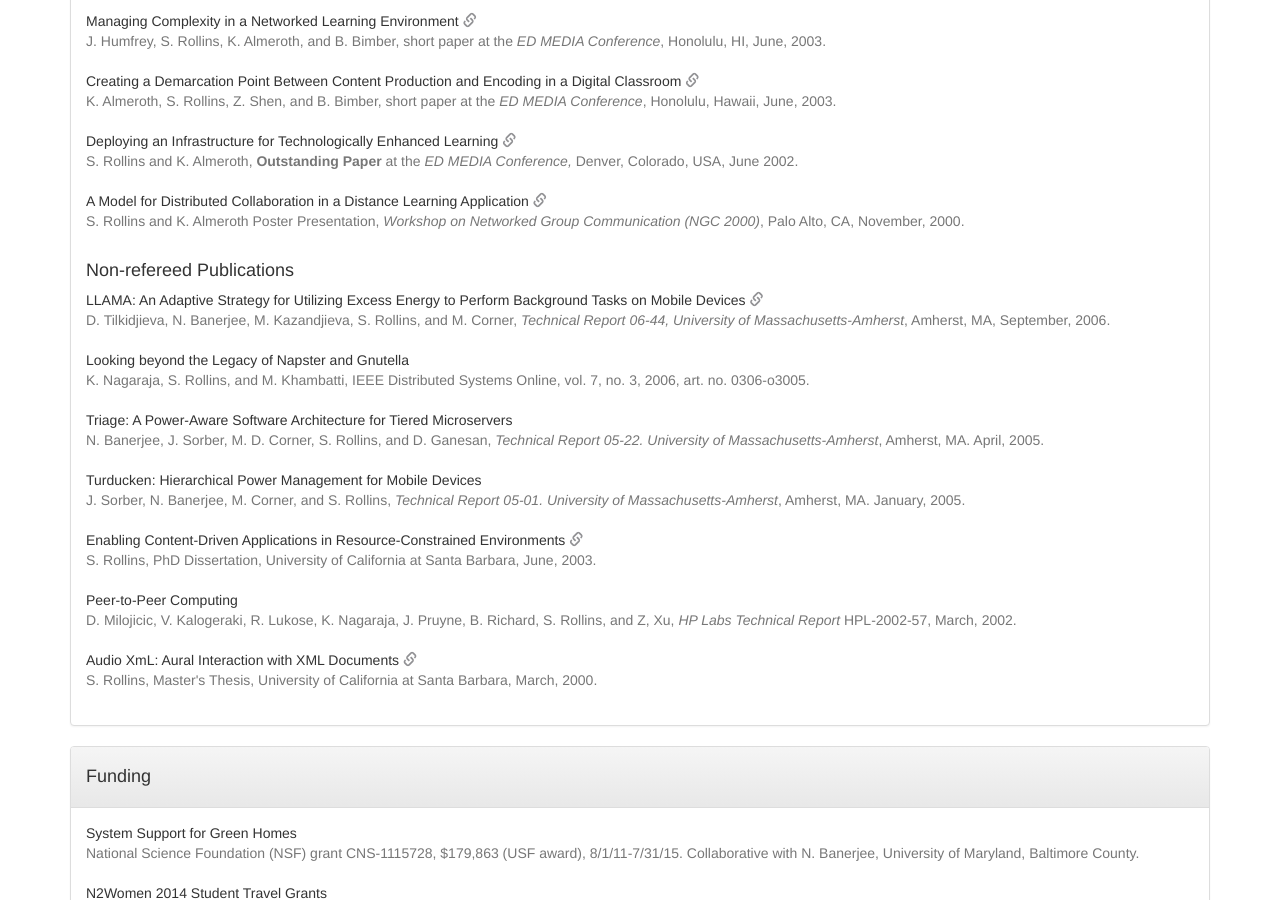
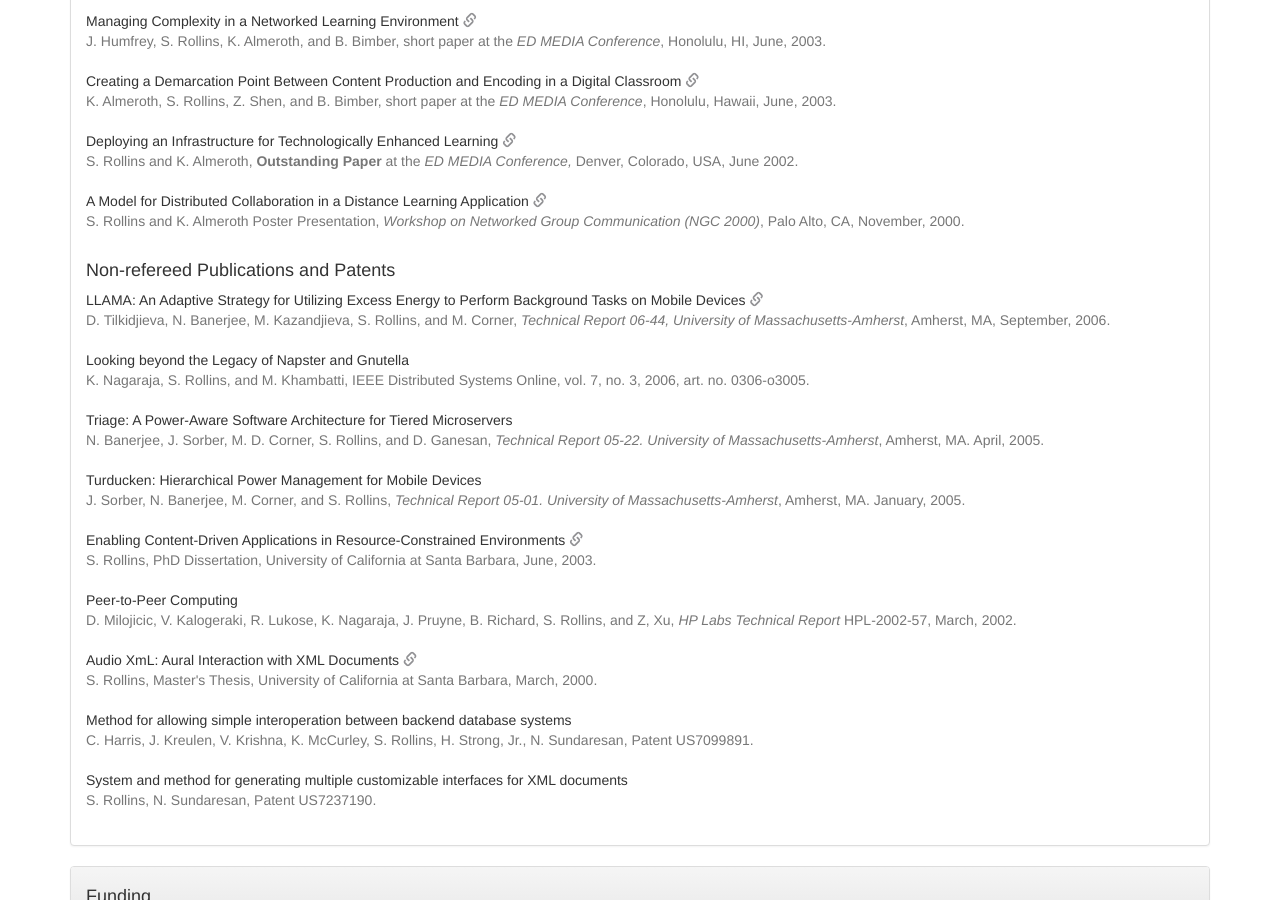
Before and after one commit to srollins/srollins.github.io, a Jekyll site: the page built from vita.html, in a window 1280 px wide and 900 px high, scrolled down 3255 px. Built offline with Jekyll 4.4.1, drawn with Linux system fonts in a browser that asks for light colours; nearby versions of some CDN libraries; library files that are not in the unit come from our copies.

Commit message:
update patents

```diff
--- a/vita.html
+++ b/vita.html
@@ -257,7 +257,7 @@ title: CV
 			</td></tr>
 		</table>
 
-		<h4>Non-refereed Publications</h4>
+		<h4>Non-refereed Publications and Patents</h4>
 		<table>
 			<tr><td>
 				LLAMA: An Adaptive Strategy for Utilizing Excess Energy to Perform Background Tasks on Mobile Devices <a href="http://www.cs.usfca.edu/~srollins/pubs/tilkidjieva_06-44.pdf" class="glyphicon glyphicon-link"></a><br/>
@@ -287,6 +287,16 @@ title: CV
 				Audio XmL: Aural Interaction with XML Documents <a href="http://www.cs.usfca.edu/~srollins/pubs/MS-00.ps.gz" class="glyphicon glyphicon-link"></a><br/>
 				<span class="text-muted">S. Rollins, Master's Thesis, University of California at Santa Barbara, March, 2000.</span><br/><br/>
 			</td></tr>
+			<tr><td>
+				Method for allowing simple interoperation between backend database systems<br/>
+				<span class="text-muted">C. Harris, J. Kreulen, V. Krishna, K. McCurley, S. Rollins, H. Strong, Jr., N. Sundaresan, Patent US7099891.</span><br/><br/>
+			</td></tr>
+			<tr><td>
+				System and method for generating multiple customizable interfaces for XML documents<br/>
+				<span class="text-muted">S. Rollins, N. Sundaresan, Patent US7237190.</span><br/><br/>
+			</td></tr>
+
+
 		</table>
 
 	</div>
```
Also changed, not shown: 2 other files.
